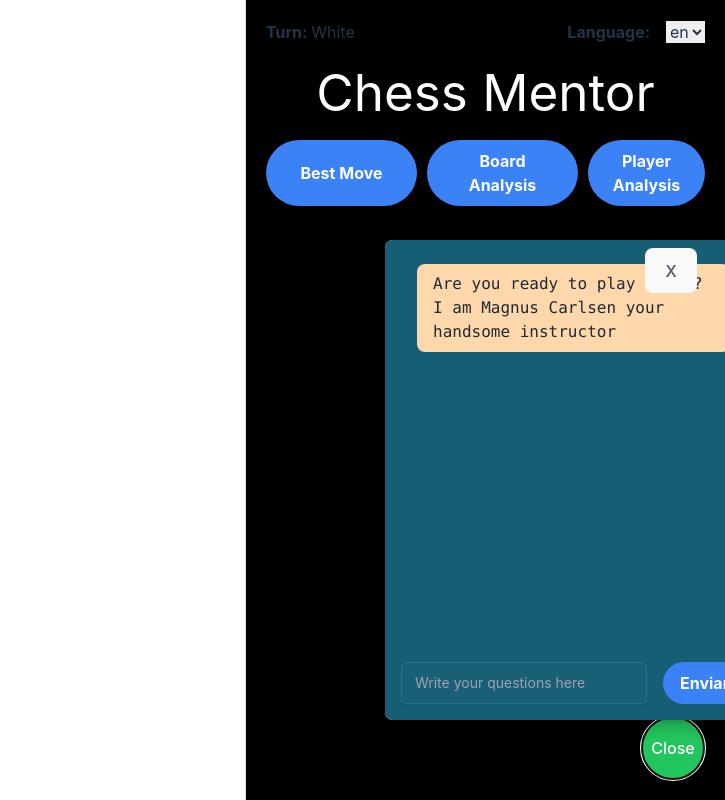
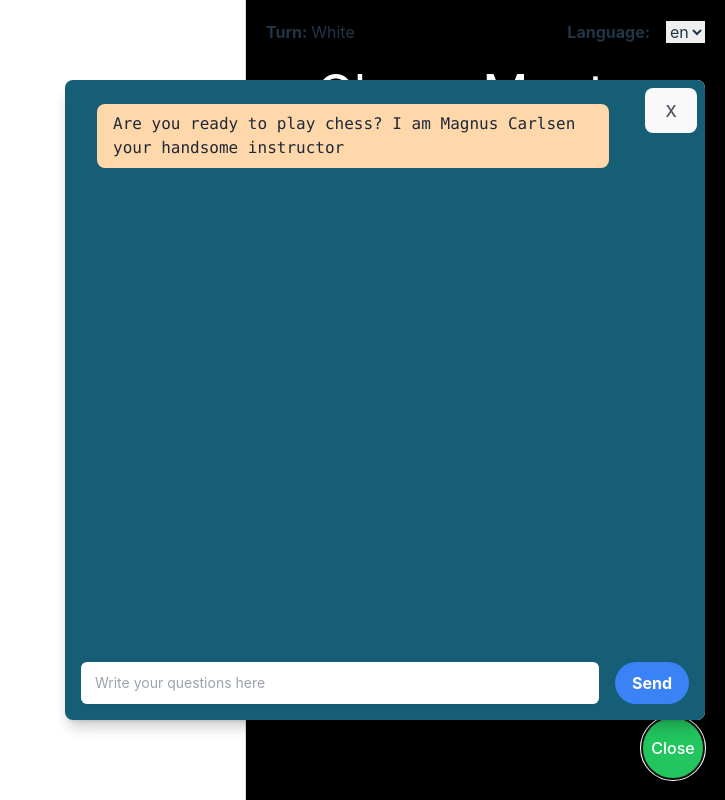
Before and after one commit to marinovivianUPB/project-chess-vivs-frontend, a React (Vite) app: page / in a window 1280 px wide. Both pictures are taken after a click on the button "Chat". Shown: the whole page, without its empty margins (555-1280 px from the left). Built offline with nearby package versions, Linux system fonts and the light colour scheme.

Commit message:
design adjustments

```diff
--- a/src/App.jsx
+++ b/src/App.jsx
@@ -12,7 +12,6 @@
   const [bestMove, setBestMove] = useState("");
   const [title, setTitle] = useState("");
   const [game, setGame] = useState(new Chess());
-  const [fenHistory, setFenHistory] = useState([]);
   const [loading, setLoading] = useState(false);
   const [colorMenu, setColorMenu] = useState(false);
   const [arrows, setArrows] = useState([]);
@@ -104,10 +103,7 @@
           }
         </div>
         <div>
-          <Chatbot
-            welcomeMsg ={text['welc']}
-            msg={text['msg']}
-          />
+          <Chatbot />
         </div>
       </div>
 
--- a/src/chatbot/components/Chat.jsx
+++ b/src/chatbot/components/Chat.jsx
@@ -1,40 +1,10 @@
-import { useState, useEffect, useRef } from "react";
 import PropTypes from "prop-types";
+import { useEffect, useRef } from "react";
+import Spinner from "../../assets/Spinner";
 
-const Chat = ({ userResponse,botResponse, sendUserResponse, welcomeMsg }) => {
-  const [messages, setMessages] = useState([]);
+const Chat = ({ messages, loading }) => {
   const dummyRef = useRef(null);
   const bodyRef = useRef(null);
-  const [processedUserResponse, setProcessedUserResponse] = useState("");
-
-  // stacking up messages
-  useEffect(() => {
-    if (messages.length === 0) {
-      setMessages([
-        {
-          message: welcomeMsg,
-          sender: "bot"
-        }
-      ]);
-
-    } else if (sendUserResponse !== processedUserResponse){
-
-      const tempArray = [...messages];
-      tempArray.push({ message: sendUserResponse, sender: "user" });
-
-      setMessages(tempArray);
-      setProcessedUserResponse(sendUserResponse); // Mark response as processed
-
-
-      setTimeout(() => {
-        const temp2 = [...tempArray];
-        temp2.push(botResponse);
-        setMessages(temp2);
-      }, 1000);
-    }
-  }, [sendUserResponse, botResponse, welcomeMsg]);
-
-
 
   // enable autoscroll after each message
   useEffect(() => {
@@ -54,14 +24,14 @@
       {messages.map((chat, index) => (
         <div key={index} className={`flex ${chat.sender === "user" ? "justify-end" : "justify-start"} my-2`}>
           <div
-            className={`max-w-xs rounded-lg px-4 py-2 ${
-              chat.sender === "user" ? "bg-blue-900 text-white" : "bg-orange-200 text-gray-800"
-            }`}
+            className={`max-w-lg rounded-lg px-4 py-2 ${chat.sender === "user" ? "bg-blue-900 text-white" : "bg-orange-200 text-gray-800"
+              }`}
           >
             <pre className="whitespace-pre-wrap">{chat.message}</pre>
           </div>
         </div>
       ))}
+      {loading && <Spinner />}
       <div ref={dummyRef} className="dummy-div"></div>
     </div>
   );
--- a/src/chatbot/components/Chatbot.jsx
+++ b/src/chatbot/components/Chatbot.jsx
@@ -1,54 +1,38 @@
-import React, { useState } from "react";
+import React, { useEffect, useState } from "react";
 import Chat from "./Chat";
-import {chatbotAPI} from "../../chessboard/api"
+import { chatbotAPI } from "../../chessboard/api"
 import Input from "./Input";
+import { useLanguage } from "../../language";
 
-
-const Chatbot = ({welcomeMsg, msg}) => {
+const Chatbot = () => {
   const [userResponse, setUserResponse] = useState("");
-  const [step, setStep] = useState(0);
-  const [botResponse, setBotResponse] = useState({
-    message: "",
-    sender: "bot"
-  });
-  const [sendUserResponse, setSendUserResponse] = useState("");
+  const [messages, setMessages] = useState([]);
   const [loading, setLoading] = useState(false);
-  const [language, setLanguage] = useState("en");
-
   const [isChatOpen, setIsChatOpen] = useState(false);
 
+  const { text } = useLanguage();
 
+  useEffect(() => {
+    const welcomeMsg = text['welc'];
+    setMessages([{ message: welcomeMsg, sender: "bot" }, ...messages.splice(1)]);
+  }, [text]);
 
-  // setting next step when there's response and
-  const loader = async (fun) => {
-    debugger
+  const setChat = async (prompt) => {
+    setMessages(msg => [...msg, { message: prompt, sender: "user" }]);
+    setUserResponse("");
     setLoading(true);
-    const res = await fun()
+    const chatResponse = await chatbotAPI(prompt);
+    setMessages(msg => [...msg, { message: chatResponse, sender: "bot" }]);
     setLoading(false);
-    return res;
-  }
-
-  const setChat = async(prompt) => {
-    setStep(prevState => prevState + 1);
-    const chatResponse = await loader(() => chatbotAPI(prompt));
-    console.log("hola")
-    console.log(chatResponse)
-    setSendUserResponse(prompt);
-    let res = chatResponse;
-    setBotResponse({ message: res, sender: "bot" });
-    setUserResponse("");
   };
 
-
-
-  // event handlers
-
-  const handleInputChange = (e ) => {
+  const handleInputChange = (e) => {
     setUserResponse(e.target.value);
   };
 
   const handleSubmit = (e) => {
     e.preventDefault();
+    if (!userResponse) return;
     setChat(userResponse);
   };
 
@@ -64,26 +48,28 @@
         onClick={toggleChat}
         className="fixed bottom-5 right-5 bg-green-500 text-white rounded-full w-16 h-16 flex items-center justify-center shadow-lg hover:bg-green-600 transition duration-300 z-50"
       >
-        {isChatOpen ? "Close" : "Chat"}
+        {isChatOpen ? text['cls'] : 'Chat'}
       </button>
 
       {/* Chat en ventana modal */}
-      {isChatOpen && (
-        <div className="fixed bottom-20 right-5 w-80 bg-white rounded-lg shadow-lg z-50 flex flex-col">
-          <div className="p-4 max-w-lg mx-auto bg-cyan-800 rounded-lg shadow-lg flex flex-col h-[60vh]">
+      <div className={`${isChatOpen ? "flex" : "hidden"} fixed bottom-20 right-5 w-[40rem] bg-white rounded-lg shadow-lg z-50 flex-col`}>
+        <div className="p-4 bg-cyan-800 rounded-lg shadow-lg flex flex-col h-[80vh]">
           <div className="flex-grow overflow-y-auto mb-4">
             <Chat
-                userResponse={userResponse}
-                botResponse={botResponse}
-                sendUserResponse={sendUserResponse}
-                welcomeMsg={welcomeMsg}
+              // userResponse={userResponse}
+              // botResponse={botResponse}
+              // sendUserResponse={sendUserResponse}
+              // welcomeMsg={text['welc']}
+              loading={loading}
+              messages={messages}
             />
           </div>
           <Input
             value={userResponse}
             onChange={handleInputChange}
             onSubmit={handleSubmit}
-              msg={msg}
+            msg={text['msg']}
+            send={text['sn']}
           />
         </div>
         {/* Botón para cerrar el modal */}
@@ -94,7 +80,6 @@
           X
         </button>
       </div>
-      )}
     </div>
   );
 };
--- a/src/chatbot/components/Input.jsx
+++ b/src/chatbot/components/Input.jsx
@@ -1,16 +1,15 @@
 import PropTypes from 'prop-types';
 
-export default function Input({ value, onChange, onSubmit, msg }) {
+export default function Input({ value, onChange, onSubmit, msg, send }) {
   return (
-        <form onSubmit={onSubmit} className="mt-6 flex max-w-md gap-x-4">
+    <form onSubmit={onSubmit} className="mt-6 flex gap-x-4">
       <input
         id="input"
         name="input"
         type="text"
-                required
         placeholder={msg}
         autoComplete="off"
-                className="min-w-0 flex-auto rounded-md border-0 bg-slate-500/5 px-3.5 py-2 text-black shadow-sm ring-1 ring-inset ring-white/10 focus:ring-2 focus:ring-inset focus:ring-black sm:text-sm/6"
+        className="min-w-0 flex-auto rounded-md border-0 bg-white px-3.5 py-2 text-black shadow-sm ring-1 ring-inset ring-white/10 focus:ring-2 focus:ring-inset focus:ring-black sm:text-sm/6"
         value={value}
         onChange={onChange}
       />
@@ -18,7 +17,7 @@
         type="submit"
         className="bg-blue-500 hover:bg-blue-700 text-white font-bold py-2 px-4 rounded-full"
       >
-                Enviar
+        {send}
       </button>
     </form>
   );
--- a/src/chessboard/components/TextBox.jsx
+++ b/src/chessboard/components/TextBox.jsx
@@ -5,7 +5,7 @@
     <div style={{ ...style }}>
       <div className="relative mt-2 rounded-md shadow-sm">
         {content.split('\n').map((line, index) => (
-          <p key={index}>
+          <p key={index} className='mb-2'>
             {line}
           </p>))
         }
--- a/src/language.js
+++ b/src/language.js
@@ -10,8 +10,10 @@
     'w': "White",
     'b': "Black",
     'lan': "Language",
-    'welc':'Are you ready to play chess? I am Magnus Carlsen your handsome instructor',
-    'msg':'Write your questions here'
+    'welc': 'Are you ready to play chess? I am Magnus Carlsen your handsome instructor',
+    'msg': 'Write your questions here',
+    'cls': 'Close',
+    'sn': 'Send',
   },
   "es": {
     0: "Mejor Movimiento",
@@ -22,8 +24,10 @@
     'b': "Negras",
     'w': "Blancas",
     'lan': "Idioma",
-    'welc':'¿Estás listo para jugar al ajedrez? Soy Magnus Carlsen, tu atractivo instructor.',
-    'msg':'Escribe tus preguntas aquí'
+    'welc': '¿Estás listo para jugar al ajedrez? Soy Magnus Carlsen, tu atractivo instructor.',
+    'msg': 'Escribe tus preguntas aquí',
+    'cls': 'Cerrar',
+    'sn': 'Enviar',
   },
   "fr": {
     0: "Meilleur coup",
@@ -34,26 +38,28 @@
     'b': "Noir",
     'w': "Blanc",
     'lan': "Langue",
-    'welc':'Etes-vous prêt à jouer aux échecs ? Je suis Magnus Carlsen, votre bel instructeur',
-    'msg':'Écrivez vos questions ici'
+    'welc': 'Etes-vous prêt à jouer aux échecs ? Je suis Magnus Carlsen, votre bel instructeur',
+    'msg': 'Écrivez vos questions ici',
+    'cls': 'Fermer',
+    'sn': 'Envoyer',
   }
 }
 
 export const useLanguage = () => {
   const [language, setLanguage] = useState('en');
 
-  useEffect(() => {
-    const storedLanguage = localStorage.getItem('language');
-    if (storedLanguage) {
+  const storedLanguage = localStorage.getItem('language');
+  if (storedLanguage ) {
+    if (language !== storedLanguage) {
       setLanguage(storedLanguage);
-    } else {
-      localStorage.setItem('language', language);
     }
-  }, []);
+  } else {
+    localStorage.setItem('language', language);
+  }
 
   const changeLanguage = (newLanguage) => {
+    localStorage.setItem('language', newLanguage);
     setLanguage(newLanguage);
-    localStorage.setItem('language', newLanguage);
   };
 
   return { language, text: text[language], changeLanguage };
```
Lines whose indentation alone changed are shown as unchanged.
